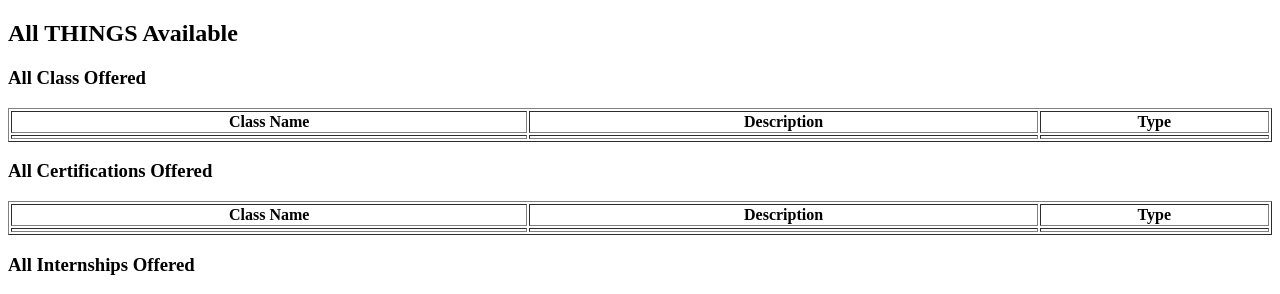
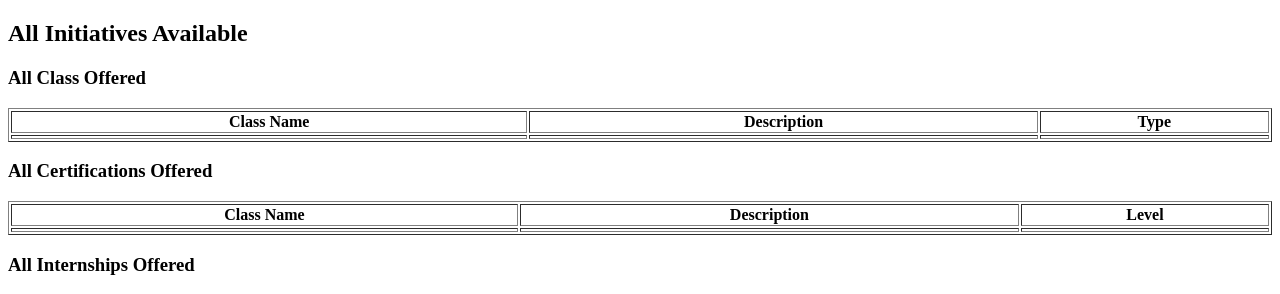
Before and after one commit to davidkenelm/CSCE310, a PHP site: page /student_program_information.php in a window 1280 px wide. Shown: the top 294 px of the page. Run offline with PHP 8.4, Linux system fonts and the light colour scheme; tables that the repository leaves empty or names only in its code hold one stand-in row (values such as "Sample post"); data that the repository does not hold is empty.

Commit message:
tweaked student program

```diff
--- a/student_program_information.php
+++ b/student_program_information.php
@@ -11,7 +11,7 @@ include 'config.php';
   <title>Progress Record Information</title>
 </head>
 <body>
-  <h2>All THINGS Available</h2>
+  <h2>All Initiatives Available</h2>
   <?php
     $sql = "SELECT * FROM classes";
     // Prepare a statement
@@ -63,7 +63,7 @@ include 'config.php';
       // Start table formatting
       echo "<h3>All Certifications Offered</h3>";
       echo "<table border='1' style='width: 100%;'>";
-      echo "<tr><th>Class Name</th><th>Description</th><th>Type</th></tr>";
+      echo "<tr><th>Class Name</th><th>Description</th><th>Level</th></tr>";
 
       // Loop through the result set and display data in table rows
       while ($row = $result->fetch_assoc()) {
```
